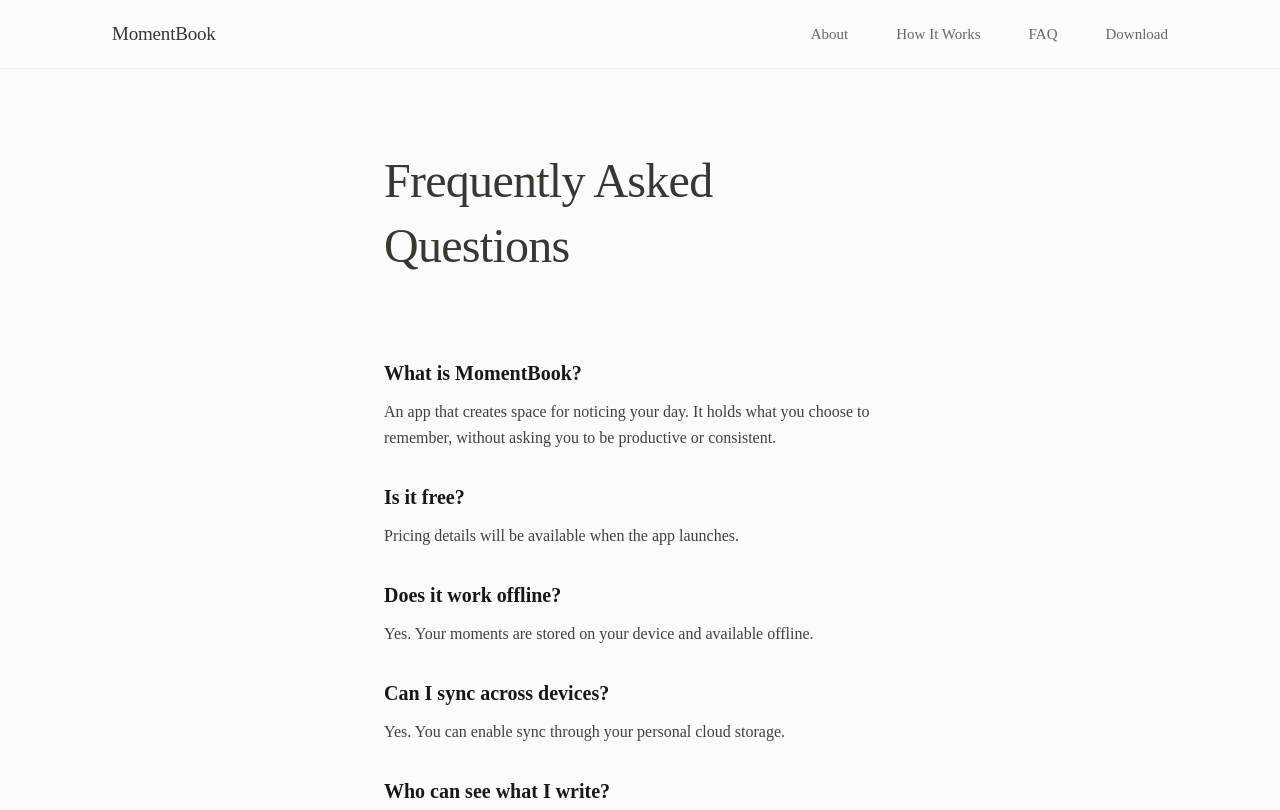
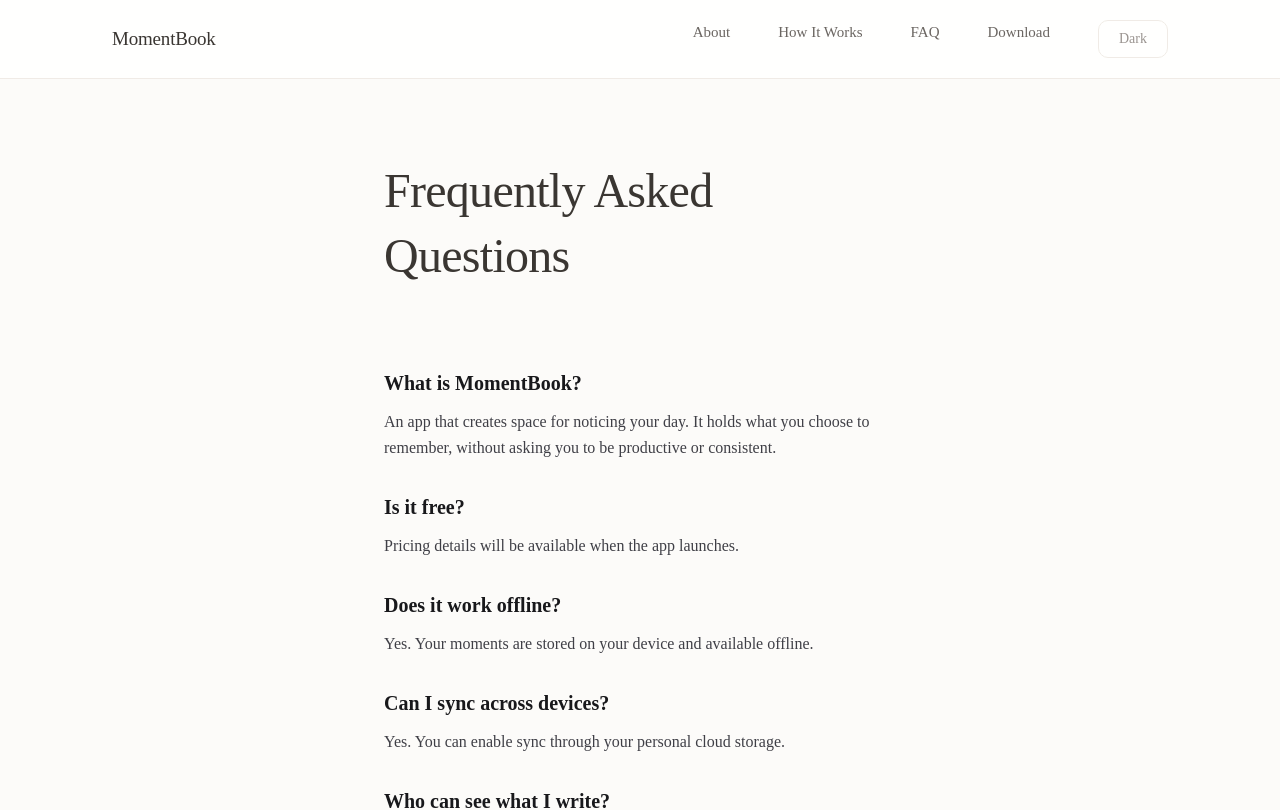
Before and after one commit to MomentBook/momentbook-web, a Next.js app: page /faq in a window 1280 px wide. Shown: the top 810 px of the page. Built offline with nearby package versions, Linux system fonts and the light colour scheme; no server answers.

Commit message:
feat: implement theme management with ThemeProvider and ThemeToggle components

```diff
--- a/app/globals.scss
+++ b/app/globals.scss
@@ -1,9 +1,36 @@
 /* ============================================
    Design Tokens - MomentBook
    Calm, warm, journey-friendly aesthetic
+   Theme controlled by data-theme attribute
    ============================================ */
 
 :root {
+  /* Typography - Theme independent */
+  --font-sans: var(--font-geist-sans), -apple-system, BlinkMacSystemFont, 'Segoe UI', 'Roboto', 'Oxygen',
+    'Ubuntu', 'Cantarell', 'Fira Sans', 'Droid Sans', 'Helvetica Neue', sans-serif;
+
+  /* Spacing - Theme independent */
+  --spacing-xs: 0.625rem;
+  --spacing-sm: 1.25rem;
+  --spacing-md: 2rem;
+  --spacing-lg: 3rem;
+  --spacing-xl: 5rem;
+
+  /* Reading experience - Theme independent */
+  --line-height-body: 1.8;
+  --line-height-heading: 1.35;
+  --max-width-reading: 38rem;
+  --max-width-content: 56rem;
+  --max-width-wide: 72rem;
+
+  /* Border radius - Theme independent */
+  --radius-sm: 0.625rem;
+  --radius-md: 1rem;
+  --radius-lg: 1.5rem;
+}
+
+/* Light theme (default) */
+[data-theme="light"] {
   /* Colors - Bright, warm, open */
   --color-bg-light: #fcfbf9;
   --color-bg-canvas: #fffffe;
@@ -23,49 +50,29 @@
   /* Shadows - Almost imperceptible */
   --shadow-sm: 0 1px 2px rgba(58, 54, 50, 0.03);
   --shadow-md: 0 3px 8px rgba(58, 54, 50, 0.04);
-
-  /* Typography */
-  --font-sans: var(--font-geist-sans), -apple-system, BlinkMacSystemFont, 'Segoe UI', 'Roboto', 'Oxygen',
-    'Ubuntu', 'Cantarell', 'Fira Sans', 'Droid Sans', 'Helvetica Neue', sans-serif;
-
-  /* Spacing - Very generous */
-  --spacing-xs: 0.625rem;
-  --spacing-sm: 1.25rem;
-  --spacing-md: 2rem;
-  --spacing-lg: 3rem;
-  --spacing-xl: 5rem;
-
-  /* Reading experience */
-  --line-height-body: 1.8;
-  --line-height-heading: 1.35;
-  --max-width-reading: 38rem;
-  --max-width-content: 56rem;
-  --max-width-wide: 72rem;
-
-  /* Border radius - Gentle curves */
-  --radius-sm: 0.625rem;
-  --radius-md: 1rem;
-  --radius-lg: 1.5rem;
 }
 
-@media (prefers-color-scheme: dark) {
-  :root {
+/* Dark theme */
+[data-theme="dark"] {
+  /* Colors - Dark, warm, subdued */
   --color-bg-light: #1c1916;
   --color-bg-canvas: #100f0d;
   --color-text-primary: #ebe7e3;
   --color-text-secondary: #bbb6b1;
   --color-text-tertiary: #8b8681;
 
+  /* Journey accent - warmer in dark mode */
   --color-accent: #d89570;
   --color-accent-hover: #e8ab8e;
   --color-accent-soft: #2b2420;
 
+  /* Borders & Dividers - Subtle in dark */
   --color-border: #322e2a;
   --color-border-hover: #4b4641;
 
+  /* Shadows - More pronounced in dark */
   --shadow-sm: 0 1px 2px rgba(0, 0, 0, 0.4);
   --shadow-md: 0 3px 8px rgba(0, 0, 0, 0.6);
-  }
 }
 
 /* ============================================
--- a/app/layout.module.scss
+++ b/app/layout.module.scss
@@ -5,17 +5,12 @@
 
 /* Header */
 .header {
-  background: var(--color-bg-canvas);
   border-bottom: 1px solid var(--color-border);
   position: sticky;
   top: 0;
   z-index: 100;
   backdrop-filter: blur(12px);
-  background: rgba(252, 251, 249, 0.92);
-
-  @media (prefers-color-scheme: dark) {
-    background: rgba(28, 25, 22, 0.92);
-  }
+  background: color-mix(in srgb, var(--color-bg-canvas) 92%, transparent);
 }
 
 .nav {
--- a/app/layout.tsx
+++ b/app/layout.tsx
@@ -1,8 +1,10 @@
 import type { Metadata } from "next";
 import { Geist, Geist_Mono } from "next/font/google";
 import Link from "next/link";
+import Script from "next/script";
 import "./globals.scss";
 import styles from "./layout.module.scss";
+import { ThemeToggle } from "@/components/ThemeToggle";
 
 const geistSans = Geist({
   variable: "--font-geist-sans",
@@ -36,7 +38,18 @@ export default function RootLayout({
   children: React.ReactNode;
 }>) {
   return (
-    <html lang="en">
+    <html lang="en" data-theme="light">
+      <head>
+        <Script id="theme-script" strategy="beforeInteractive">
+          {`
+            (function() {
+              const stored = localStorage.getItem('theme');
+              const theme = (stored === 'light' || stored === 'dark') ? stored : 'light';
+              document.documentElement.setAttribute('data-theme', theme);
+            })();
+          `}
+        </Script>
+      </head>
       <body className={`${geistSans.variable} ${geistMono.variable}`}>
         <header className={styles.header}>
           <nav className={styles.nav}>
@@ -56,6 +69,7 @@ export default function RootLayout({
               <Link href="/download" className={styles.navLink}>
                 Download
               </Link>
+              <ThemeToggle />
             </div>
           </nav>
         </header>
--- /dev/null
+++ b/components/ThemeToggle.module.scss
@@ -0,0 +1,20 @@
+.toggle {
+  padding: var(--spacing-xs) var(--spacing-sm);
+  font-size: 0.875rem;
+  color: var(--color-text-tertiary);
+  background: transparent;
+  border: 1px solid var(--color-border);
+  border-radius: var(--radius-sm);
+  cursor: pointer;
+  transition: all 0.2s ease;
+  font-weight: 300;
+
+  &:hover {
+    color: var(--color-text-secondary);
+    border-color: var(--color-border-hover);
+  }
+
+  &:active {
+    transform: scale(0.98);
+  }
+}
--- /dev/null
+++ b/components/ThemeToggle.tsx
@@ -0,0 +1,39 @@
+"use client";
+
+import { useState, useEffect } from "react";
+import styles from "./ThemeToggle.module.scss";
+
+export function ThemeToggle() {
+  const [theme, setThemeState] = useState<"light" | "dark">("light");
+  const [mounted, setMounted] = useState(false);
+
+  useEffect(() => {
+    setMounted(true);
+    const stored = localStorage.getItem("theme") as "light" | "dark" | null;
+    if (stored === "light" || stored === "dark") {
+      setThemeState(stored);
+    }
+  }, []);
+
+  const toggleTheme = () => {
+    const newTheme = theme === "light" ? "dark" : "light";
+    setThemeState(newTheme);
+    document.documentElement.setAttribute("data-theme", newTheme);
+    localStorage.setItem("theme", newTheme);
+  };
+
+  if (!mounted) {
+    return <div className={styles.toggle} style={{ opacity: 0 }}>Theme</div>;
+  }
+
+  return (
+    <button
+      onClick={toggleTheme}
+      className={styles.toggle}
+      aria-label={`Switch to ${theme === "light" ? "dark" : "light"} theme`}
+      title={`Switch to ${theme === "light" ? "dark" : "light"} theme`}
+    >
+      {theme === "light" ? "Dark" : "Light"}
+    </button>
+  );
+}
```
Also changed, not shown: components/ThemeProvider.tsx (added, +55 -0 lines), 1 other file (tests, documents, lock files or other folders). Lines whose indentation alone changed are shown as unchanged.
